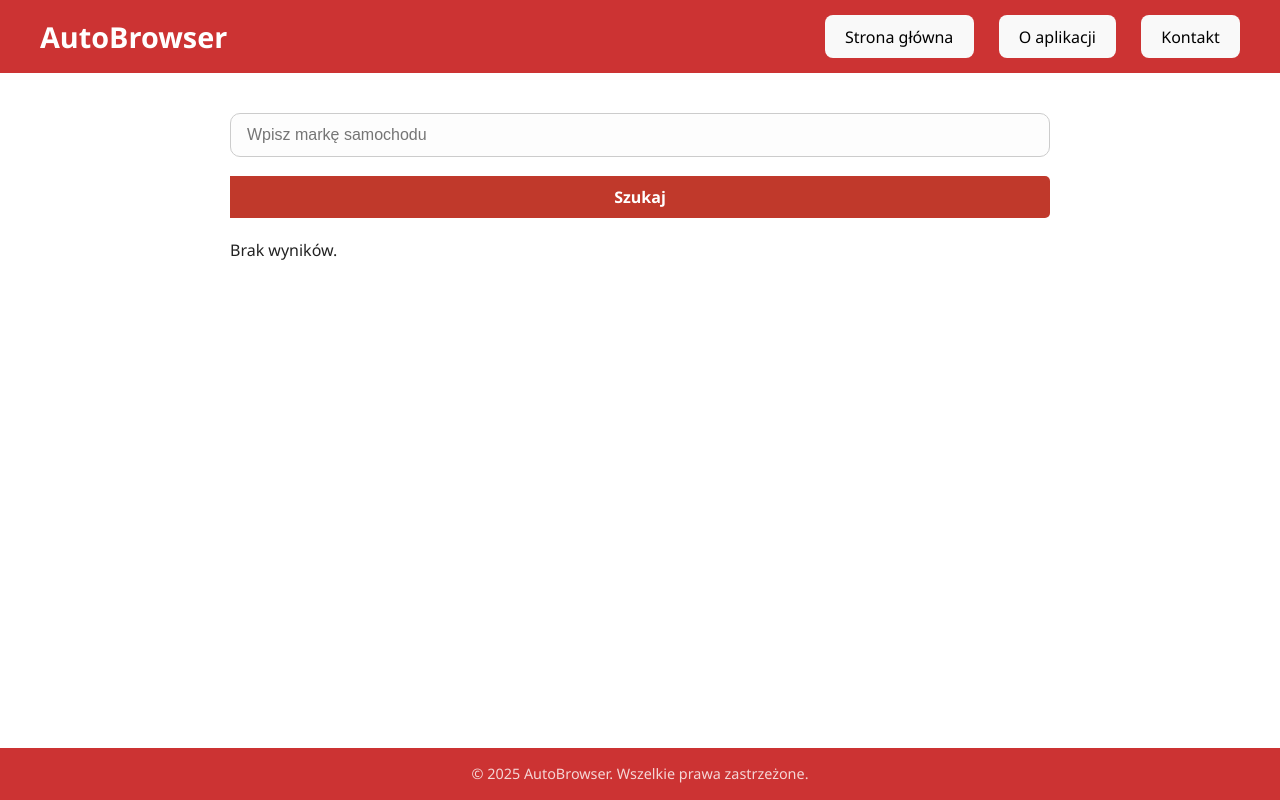
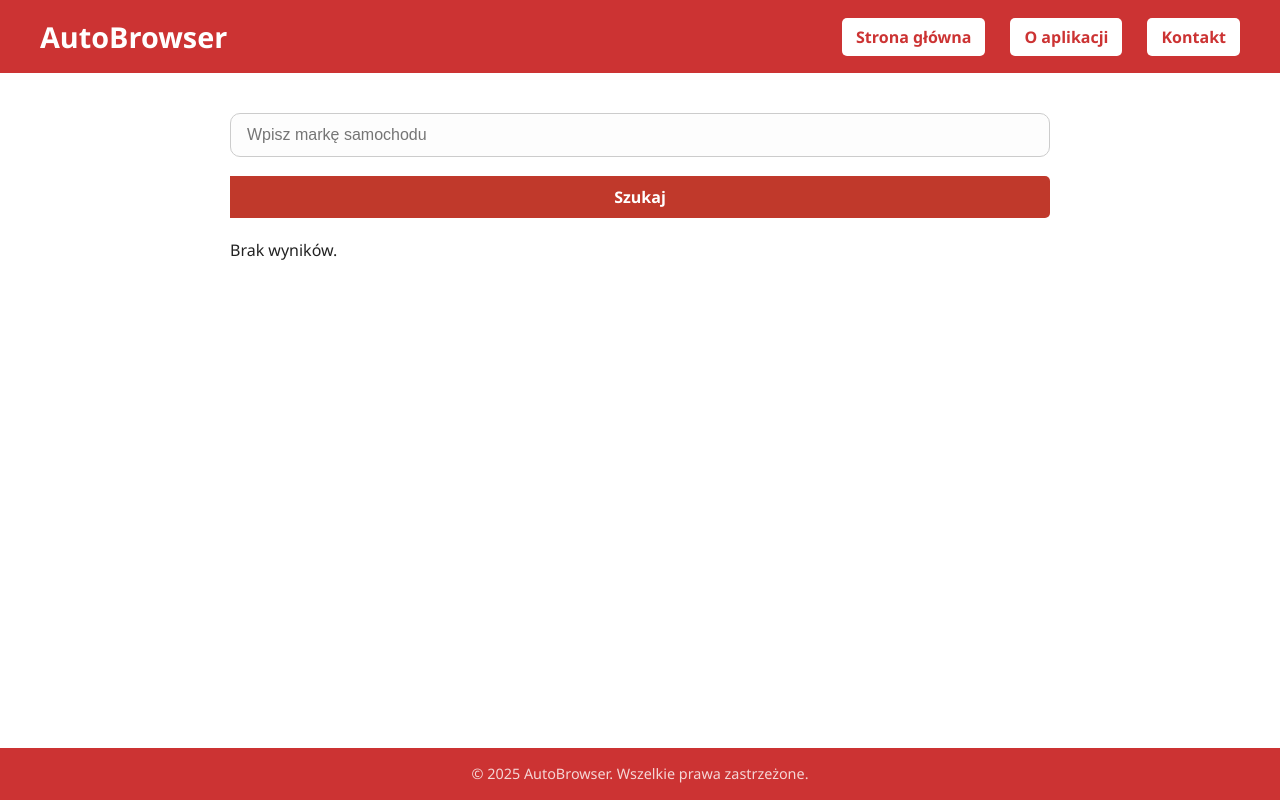
Before and after one commit to zarembixx/projekt, a React (Vite) app in the folder projekt/: page / in a window 1280 px wide. Built offline with nearby package versions, Linux system fonts and the light colour scheme.

Commit message:
Update Header.module.css

```diff
--- a/projekt/src/styles/Header.module.css
+++ b/projekt/src/styles/Header.module.css
@@ -28,14 +28,26 @@
     gap: 25px;
 }
 
-.navLinks a {
-    color: white;
-    text-decoration: none;
-    padding: 6px 10px;
+.navLinks button {
+    background-color: white;
+    color: #cc3333;
+    font-weight: bold;
+    border: none;
+    padding: 8px 14px;
     border-radius: 5px;
-    transition: background-color 0.3s ease;
+    cursor: pointer;
+    transition: background-color 0.3s ease, color 0.3s ease;
 }
 
+.navLinks button:hover {
+    background-color: #ff6666;
+    color: white;
+}
+
+.activeLink {
+    background-color: #990000;
+    color: white;
+}
 
 @media (max-width: 768px) {
     .headerContent {
@@ -49,12 +61,8 @@
         margin-top: 1rem;
     }
 
-    .navLinks a {
+    .navLinks button {
         width: 100%;
         text-align: center;
     }
 }
-
-.navLinks a:hover {
-    background-color: #ff6666;
-}
```
